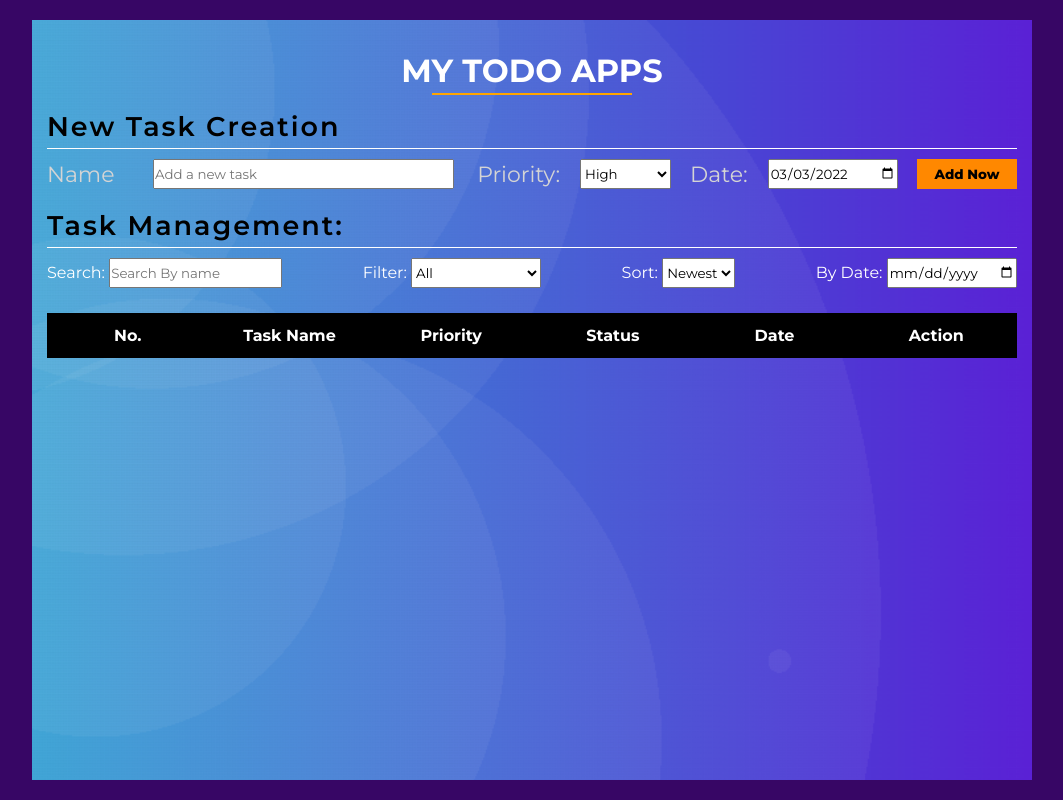
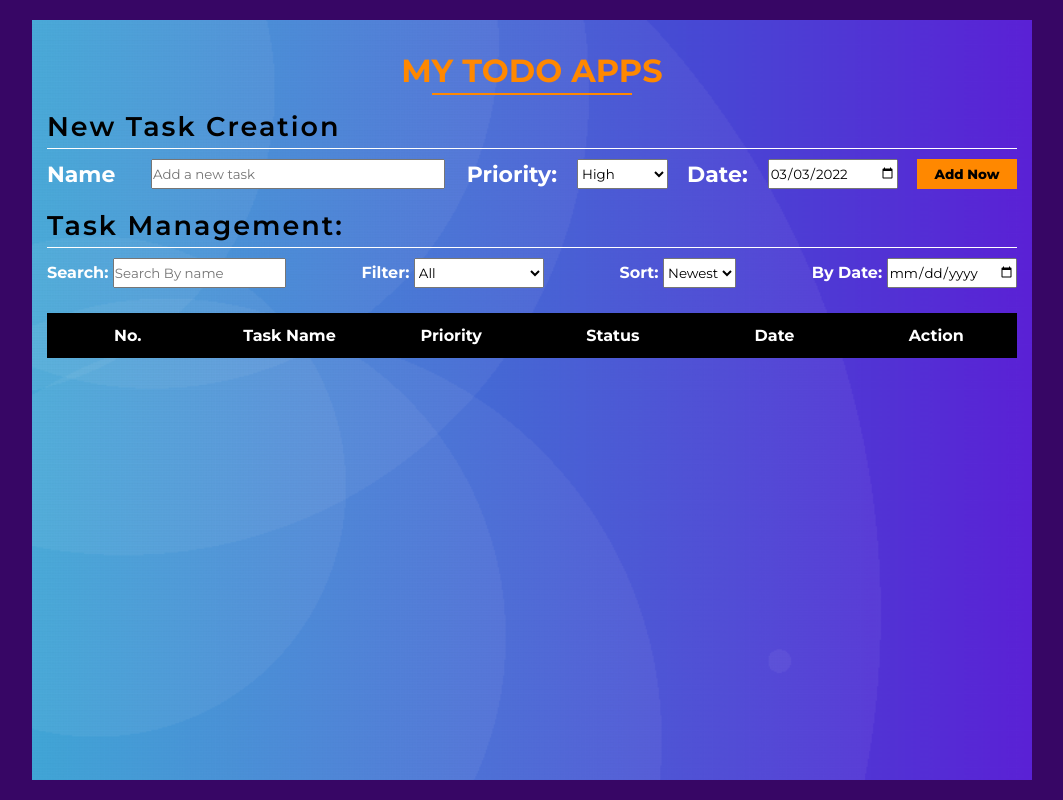
Before and after one commit to saifur550/TodoAppsV2.2, a plain HTML site: page index.html in a window 1280 px wide. Shown: the whole page, without its empty margins (108-1171 px from the left). Drawn offline with nearby package versions, Linux system fonts and the light colour scheme.

Commit message:
bg color change

```diff
--- a/style.css
+++ b/style.css
@@ -35,6 +35,7 @@ main {
     text-align: center;
     position: relative;
     margin-top: 1rem;
+    color: rgb(255, 136, 0);
 }
 
 label{
@@ -43,7 +44,7 @@ label{
 
 
 tbody#tbody tr {
-    background-color: coral;
+    background-color: rgb(255, 136, 0);
 }
 tbody#tbody tr:hover {
     background-color: rgb(0, 0, 0);
@@ -53,7 +54,7 @@ tbody#tbody tr:hover {
     content: '';
     width: 200px;
     height: 2px;
-    background:  orange;
+    background-color: rgb(255, 136, 0);
     position: absolute;
     bottom: -5px;
     left: 50%;
@@ -93,8 +94,15 @@ tbody#tbody tr:hover {
 #form label{
 
     font-size: 22px;
-    color:#d4d4d4;
+    color:#ffffff;
     font-weight: 400;
+    font-weight: bold;
+    text-transform: capitalize;
+}
+
+.tools label{
+    text-transform: capitalize;
+    font-weight: bold;
 }
 
 
@@ -220,3 +228,12 @@ tr {
 #tbody button i{
     pointer-events: none;
 }
+
+
+
+
+tbody#tbody tr td {
+    padding: 3px 0;
+    font-weight: bold;
+    text-transform: capitalize;
+}
```
